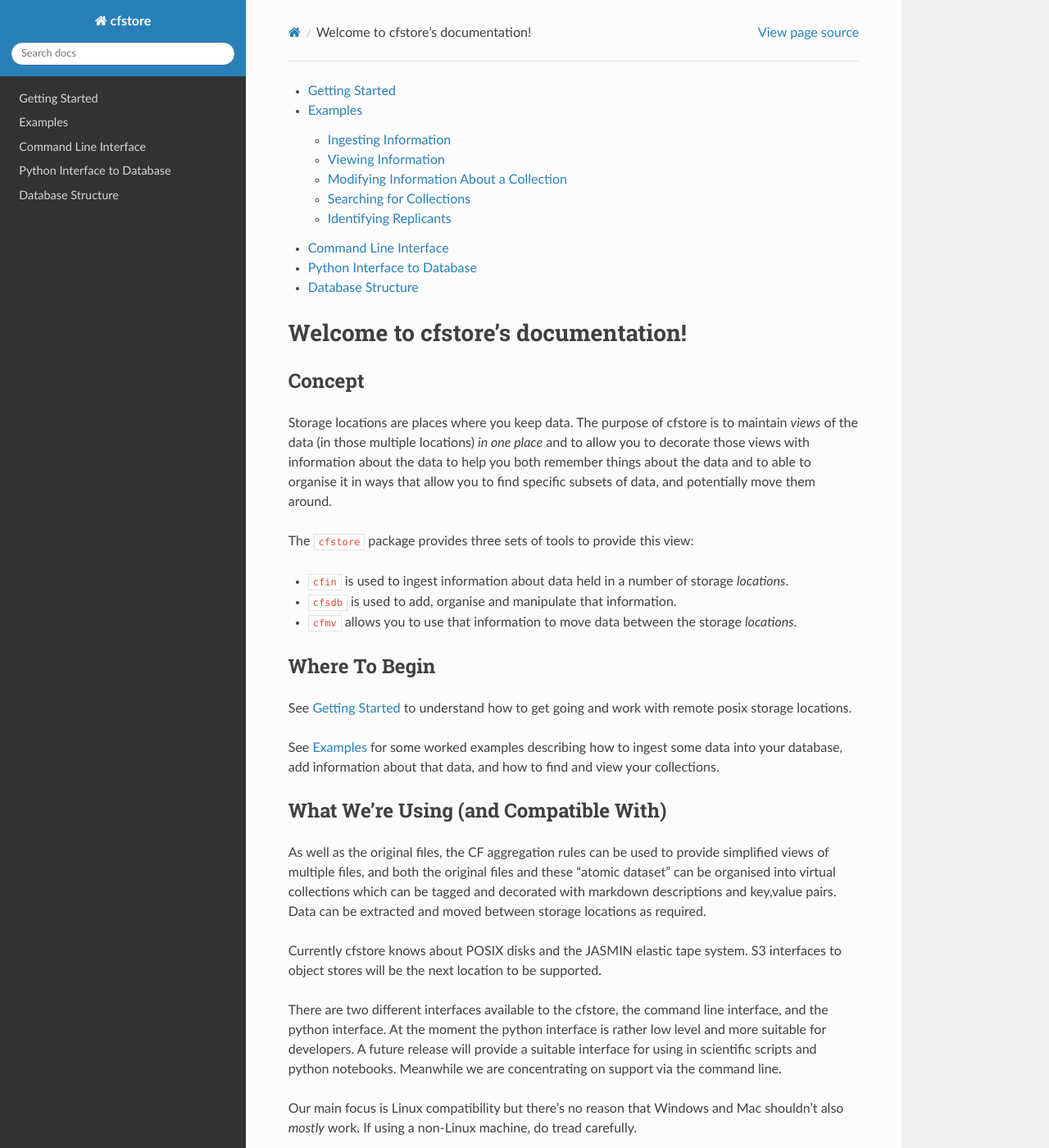
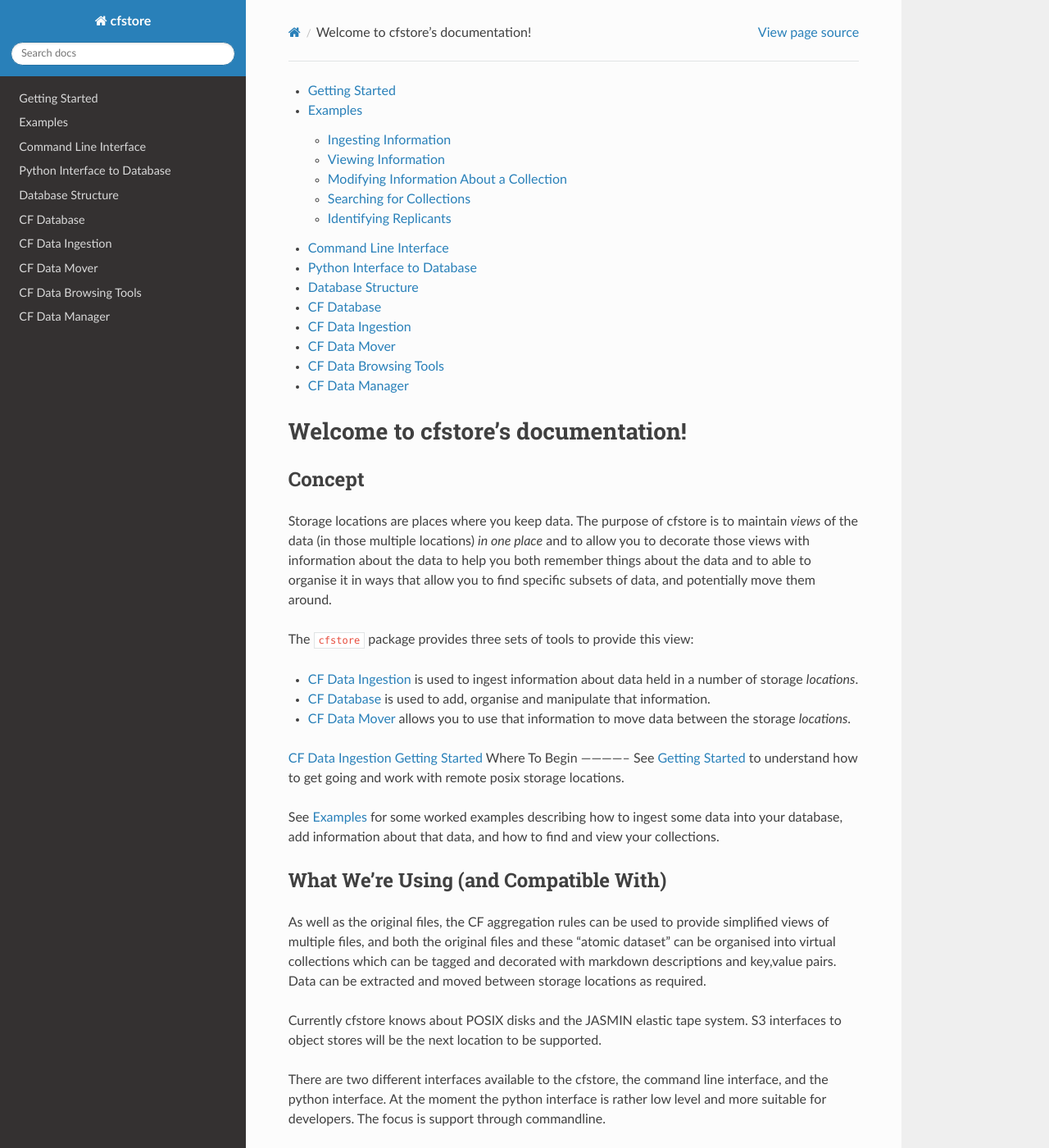
Before and after one commit to NCAS-CMS/cfstore, a Sphinx documentation site: the page built from cfstore/docs/source/index.rst, in a window 1280 px wide and 1400 px high. Shown: the whole window at 82% size. Built offline with Sphinx 7.4.7 and the Read the Docs theme 2.0.0, drawn with Linux system fonts in a browser that asks for light colours; some of the changed text lies outside the part shown.

Commit message:
docs update

```diff
--- a/cfstore/docs/source/conf.py
+++ b/cfstore/docs/source/conf.py
@@ -10,10 +10,11 @@
 # add these directories to sys.path here. If the directory is relative to the
 # documentation root, use os.path.abspath to make it absolute, like shown here.
 #
-# import os
-# import sys
-# sys.path.insert(0, os.path.abspath('.'))
+import os
+import sys
+sys.path.insert(0, os.path.abspath('../../../'))
 
+print(os.path.abspath('../../../'))
 
 # -- Project information -----------------------------------------------------
 
--- a/cfstore/docs/source/index.rst
+++ b/cfstore/docs/source/index.rst
@@ -25,11 +30,12 @@ potentially move them around.
 
 The ``cfstore`` package provides three sets of tools to provide this view:
 
-* ``cfin`` is used to ingest information about data held in a number of storage *locations*.
-* ``cfsdb`` is used to add, organise and manipulate that information.
-* ``cfmv`` allows you to use that information to move data between the storage *locations*.
+* :doc:`cfin` is used to ingest information about data held in a number of storage *locations*.
+* :doc:`cfdb` is used to add, organise and manipulate that information.
+* :doc:`cfmove` allows you to use that information to move data between the storage *locations*.
 
-
+:doc:`cfin`
+:doc:`getting_started`
 Where To Begin
 --------------
 See :doc:`getting_started` to understand how to
@@ -55,12 +61,10 @@ to be supported.
 There are two different interfaces available to the cfstore, the
 command line interface, and the python interface. At the moment
 the python interface is rather low level and more suitable for
-developers. A future release will provide a suitable interface for
-using in scientific scripts and python notebooks. Meanwhile
-we are concentrating on support via the command line.
+developers. The focus is support through commandline.
 
 Our main focus is Linux compatibility but there's no reason that Windows and Mac shouldn't also *mostly* work.
-If using a non-Linux machine, do tread carefully.
+If using a non-Linux machine, do tread carefully as we do not test on these.
 
 Command Line Interface
 ----------------------
```
Also changed, not shown: other parts of cfstore/docs/source/index.rst (+5 -0 lines), cfstore/docs/source/cmdline.rst (+5 -3 lines), cfstore/docs/source/getting_started.rst (+8 -5 lines).
